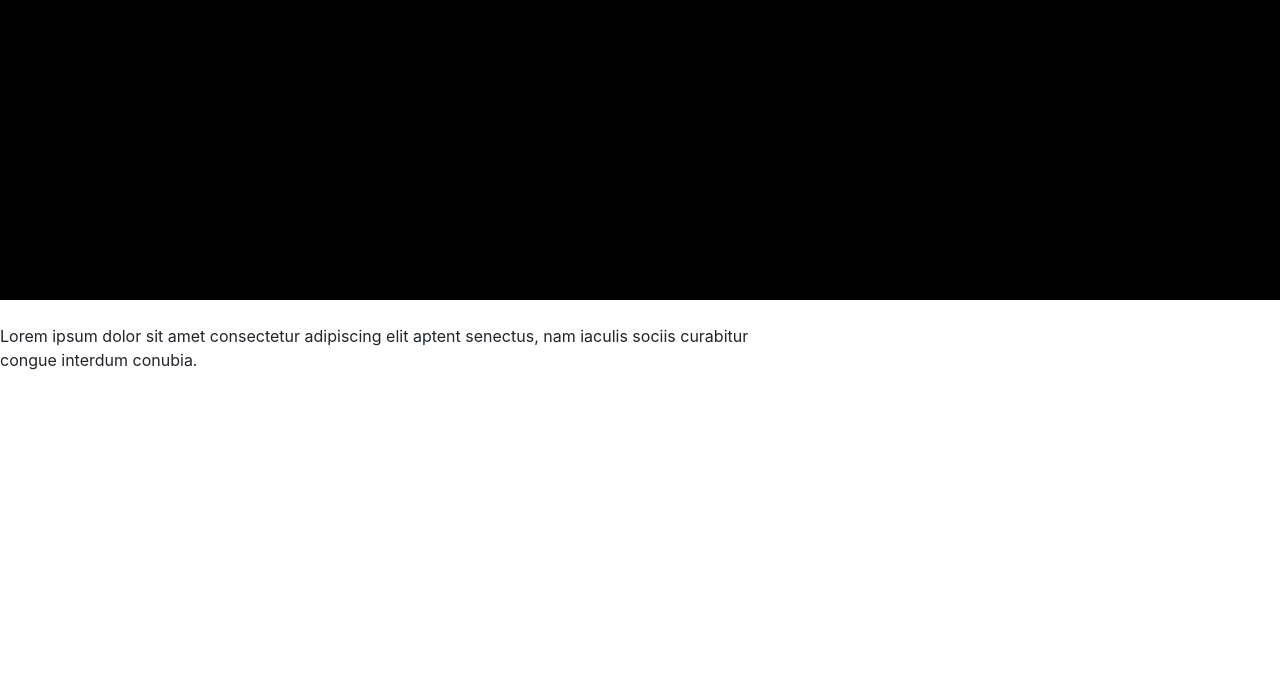
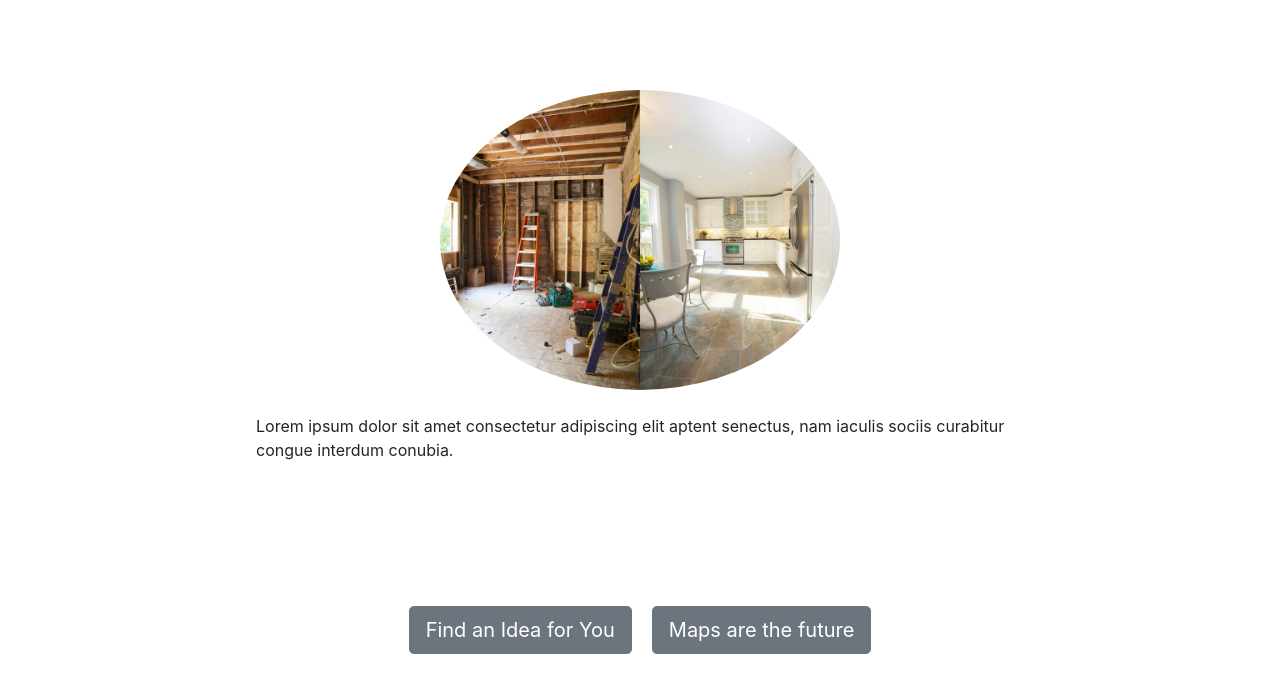
Before and after one commit to Landry728/Niimo, a React (Create React App) app: page / in a window 1280 px wide. Shown: the top 692 px of the page. Built offline with nearby package versions, Linux system fonts and the light colour scheme; what google-maps-react would draw is missing.

Commit message:
working homepage

```diff
--- a/src/App.js
+++ b/src/App.js
@@ -6,13 +6,20 @@ import './App.css';
 import {BrowserRouter as Router, Switch, Route } from "react-router-dom";
 
 class App extends Component {
+  constructor(props){
+    super(props);
+    this.state = {
+      color1: 'yellow',
+      color2: 'blue'
+    }
+  }
   render() {
     return (
       <>
-        <Router>
+        <Router className="App">
           <Nav />
           <Switch>
-            <Route exact path="/" component={Home} />
+            <Route exact path="/" component={Home} this={this}/>
             <Route exact path="/map" component={Maps} />
           </Switch>
         </Router>
--- a/src/components/NavBar.js
+++ b/src/components/NavBar.js
@@ -23,7 +23,7 @@ class NavBar extends Component {
 
   render() {
 
-    if (this.props.location.pathname == '/') {
+    if (this.props.location.pathname === '/') {
       return null
     }
 
--- a/src/components/home.js
+++ b/src/components/home.js
@@ -1,19 +1,31 @@
 import React, { Component } from 'react';
-import Map from './MapContainer';
+import { Button, Row, Col } from 'reactstrap'
+import { Link } from 'react-router-dom'
+import Logo from '../Images/Logo.jpg'
 
-export default class Maps extends Component {
+export default class Home extends Component {
     render() {
         return (
             <>
-                <div style={{width: '100%', height: 300, backgroundColor: 'black'}}>
-
+                <div style={{ marginTop: '7%', width: '100%', height: 300,  display: 'flex',alignItems: 'center', justifyContent: 'center',  }}>
+                    <img src={Logo} style={{height: 300}} className='rounded-circle' />
                 </div>
                 <br />
-                <div style={{alignContent: 'center', width: '100%', flexBox: 'center'}}>
-                    <div style={{width: '60%'}}>
-                    Lorem ipsum dolor sit amet consectetur adipiscing elit aptent senectus, nam iaculis sociis curabitur congue interdum conubia.
+                <div style={{ width: '100%' }}>
+                    <div style={{ width: '60%', marginLeft: "20%", marginRight: "20%" }}>
+                        Lorem ipsum dolor sit amet consectetur adipiscing elit aptent senectus, nam iaculis sociis curabitur congue interdum conubia.
                     </div>
                 </div>
+                <br /><br /><br /><br /><br /><br />
+                <Row>
+                    <Col style={{ display: 'flex', justifyContent: 'center' }}>
+                        <Link to="/map" style={{marginRight: 20}}><Button size="lg">Find an Idea for You</Button></Link>
+                        <Link to="/map" ><Button src="localhost:3000/map" size="lg">Maps are the future</Button></Link>
+                    </Col>
+                </Row>
+
+
+
             </>
         )
     }
```
Also changed, not shown: src/Images/Logo.jpg (added).
